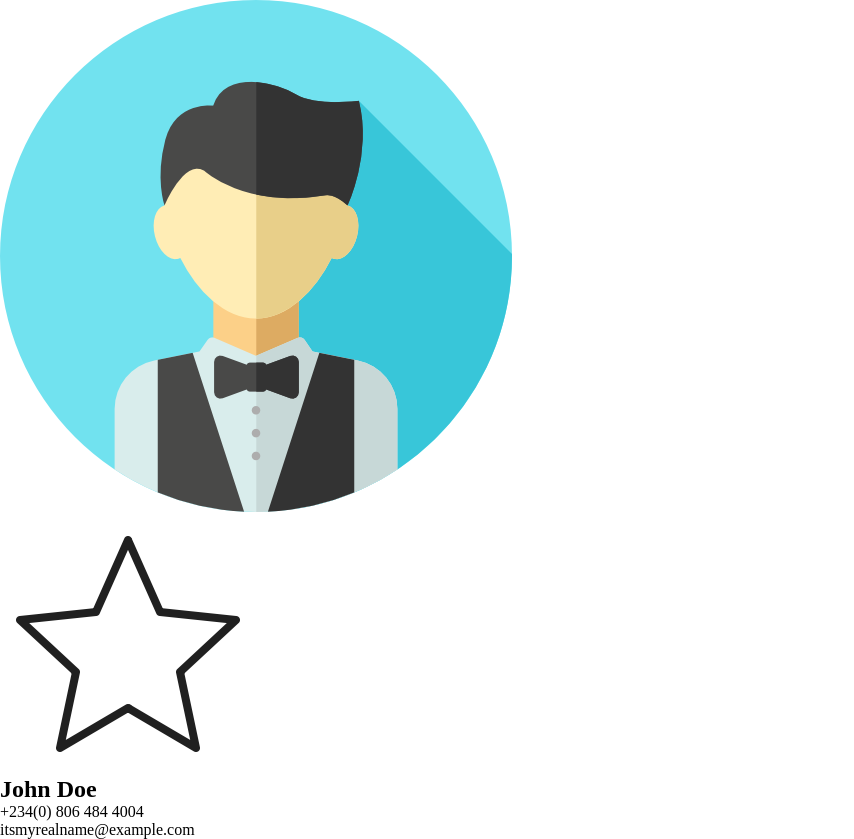
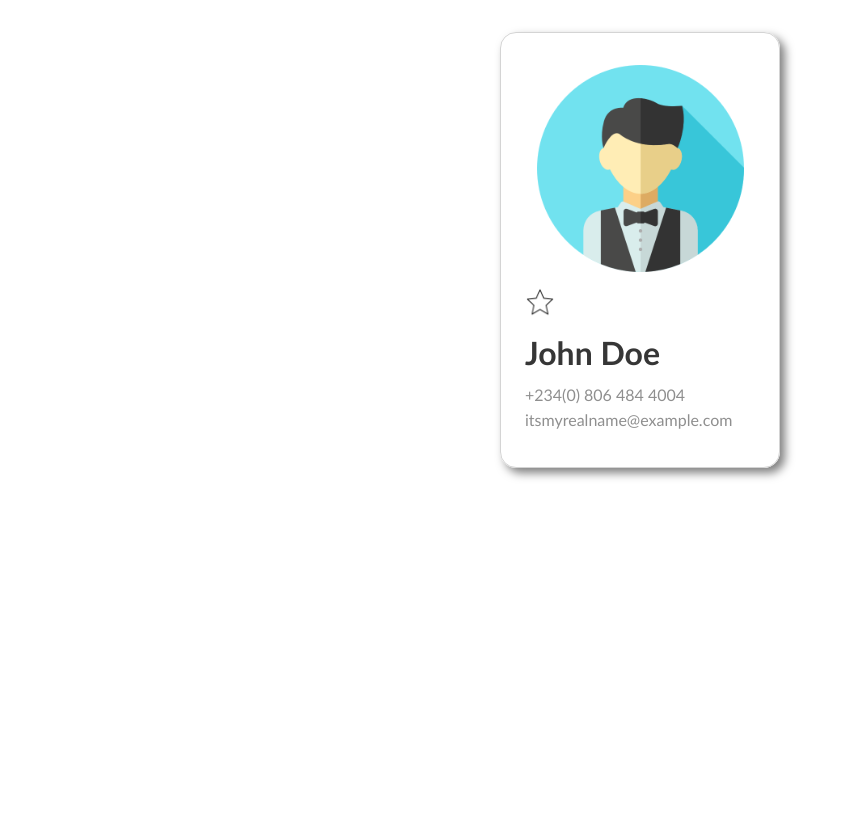
Before and after one commit to adex-badr18/react-challenges, a React (Vite) app in the folder contact-card/: page / in a window 1280 px wide. Shown: the whole page, without its empty margins (0-854 px from the left). After the commit the page ends 800 px from the top, so only its background shows below. Built offline with nearby package versions, Linux system fonts and the light colour scheme.

Commit message:
Style card & its children elements

```diff
--- a/contact-card/src/App.css
+++ b/contact-card/src/App.css
@@ -1,4 +1,40 @@
 .container {
     max-width: 480px;
     width: 100%;
+    margin: 0 auto;
+    padding: 2em;
 }
+
+.card {
+    max-width: 280px;
+    width: 100%;
+    margin: 0 auto;
+    padding: 2em 1.5em;
+    box-shadow: 5px 5px 10px rgba(0, 0, 0, 0.5);
+    border: 1px solid #d4d4d4;
+    border-radius: 16px;
+    display: flex;
+    flex-direction: column;
+    gap: 15px;
+}
+
+.card--image {
+    width: 90%;
+    align-self: center;
+}
+
+.card--star {
+    width: 30px;
+}
+
+h1 {
+    color: rgb(54, 54, 54);
+    margin: .4em 0;
+    font-size: 2rem;
+}
+
+p {
+    font-size: 1rem;
+    color: #8f8f8f;
+    margin-bottom: 6px;
+}
--- a/contact-card/src/App.jsx
+++ b/contact-card/src/App.jsx
@@ -14,7 +14,7 @@ function App() {
 
             <div className="card--info">
                 <img src={`/images/star-empty.png`} alt="" className="card--star" />
-                <h2 className="card--name">John Doe</h2>
+                <h1 className="card--name">John Doe</h1>
                 <p className="card--phone">+234(0) 806 484 4004</p>
                 <p className="card--email">itsmyrealname@example.com</p>
             </div>
--- a/contact-card/src/index.css
+++ b/contact-card/src/index.css
@@ -6,5 +6,6 @@
 
 html,
 body {
+    font-family: 'Trebuchet MS', 'Lucida Sans Unicode', 'Lucida Grande', 'Lucida Sans', Arial, sans-serif;
     min-height: 100vh;
 }
```
